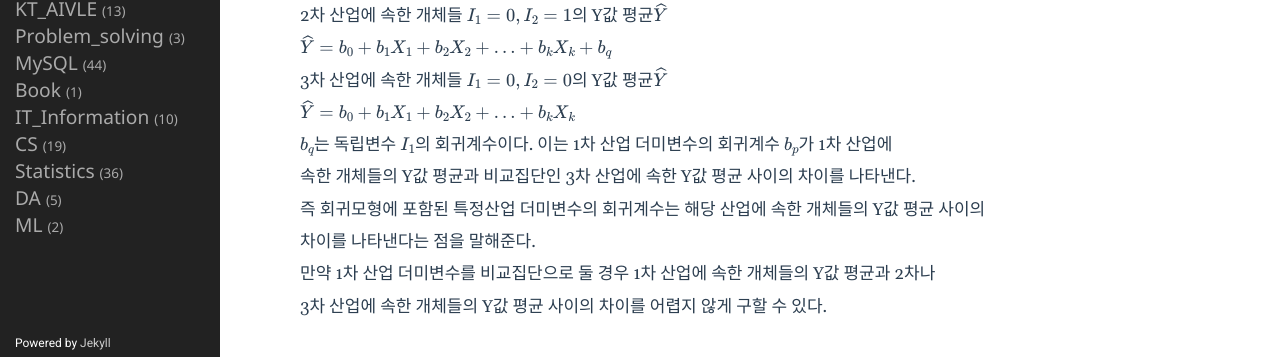
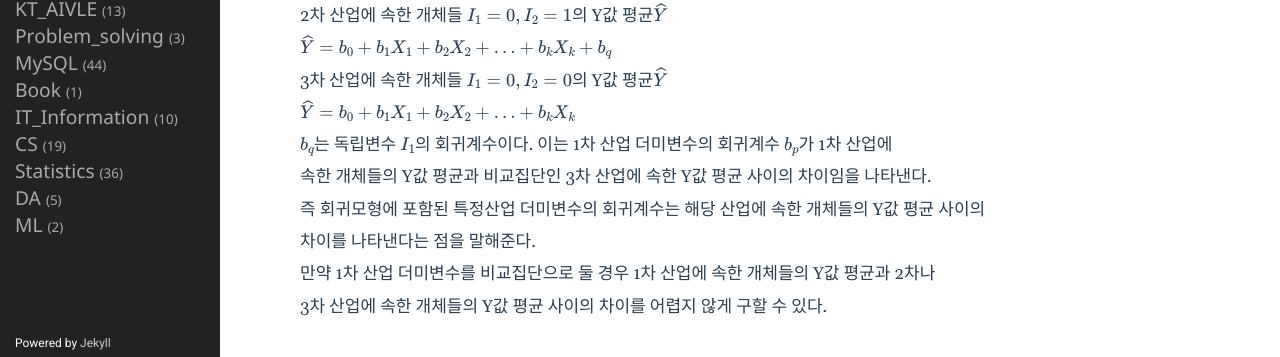
Before and after one commit to shina1221/shina1221.github.io, a Jekyll site: the page built from _posts/도서/비전공자를 위한 통계방법론/2023-09-16-34.범주형 독립변수를 포함한 회귀모형.markdown, in a window 1280 px wide and 900 px high, scrolled down 433 px. Shown: the part 94-451 px from the top of the window. Built offline with Jekyll 4.4.1, drawn with Linux system fonts in a browser that asks for light colours; formulas are drawn with MathJax 3.

Commit message:
Update 2023-09-16-34.범주형 독립변수를 포함한 회귀모형.markdown

```diff
--- a/_posts/도서/비전공자를 위한 통계방법론/2023-09-16-34.범주형 독립변수를 포함한 회귀모형.markdown
+++ b/_posts/도서/비전공자를 위한 통계방법론/2023-09-16-34.범주형 독립변수를 포함한 회귀모형.markdown
@@ -22,7 +22,7 @@ $\widehat{Y}=b_0+b_1X_1+b_2X_2+...+b_kX_k+b_q$
 3차 산업에 속한 개체들 $I_1=0, I_2=0$의 Y값 평균$\widehat{Y}$
 $\widehat{Y}=b_0+b_1X_1+b_2X_2+...+b_kX_k$
 $b_q$는 독립변수 $I_1$의 회귀계수이다. 이는 1차 산업 더미변수의 회귀계수 $b_p$가 1차 산업에
-속한 개체들의 Y값 평균과 비교집단인 3차 산업에 속한 Y값 평균 사이의 차이를 나타낸다.
+속한 개체들의 Y값 평균과 비교집단인 3차 산업에 속한 Y값 평균 사이의 차이임을 나타낸다.
 즉 회귀모형에 포함된 특정산업 더미변수의 회귀계수는 해당 산업에 속한 개체들의 Y값 평균 사이의
 차이를 나타낸다는 점을 말해준다.
 만약 1차 산업 더미변수를 비교집단으로 둘 경우 1차 산업에 속한 개체들의 Y값 평균과 2차나
```
